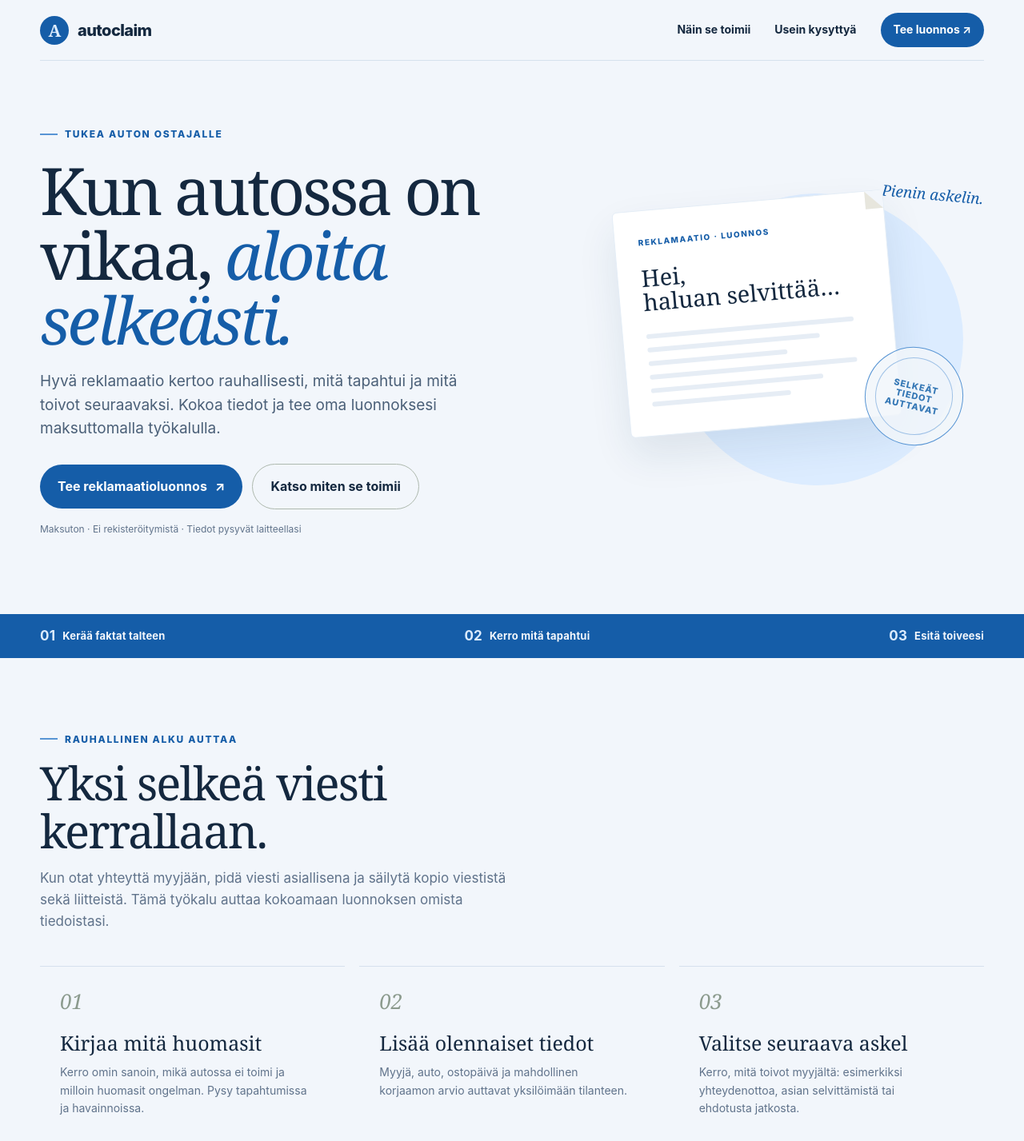
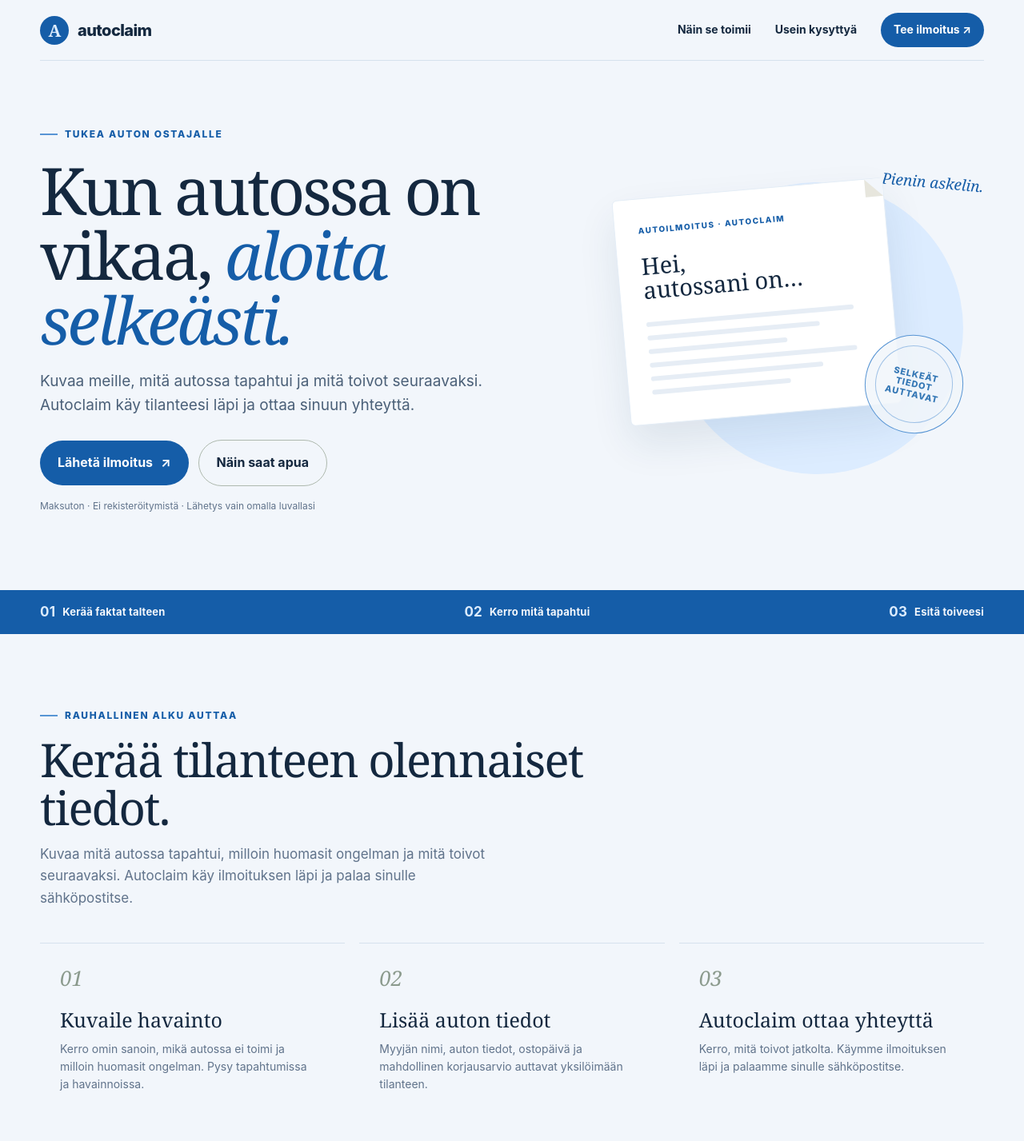
Before and after one commit to bpetters789/Autoclaim-rekkula, a plain HTML site: page index.html in a window 1280 px wide. Shown: the top 1427 px of the page at 80% size. Drawn offline with Linux system fonts and the light colour scheme.

Commit message:
Align consumer site copy with submitted form

```diff
--- a/index.html
+++ b/index.html
@@ -16,7 +16,7 @@
 <body>
   <header class="wrap top">
     <a class="brand" href="#alku" aria-label="Autoclaim etusivu"><span class="mark">A</span>autoclaim</a>
-    <nav aria-label="Päänavigaatio"><a href="#ohje">Näin se toimii</a><a href="#ukk">Usein kysyttyä</a><a class="nav-cta" href="#luonnos">Tee luonnos <span aria-hidden="true">↗</span></a></nav>
+    <nav aria-label="Päänavigaatio"><a href="#ohje">Näin se toimii</a><a href="#ukk">Usein kysyttyä</a><a class="nav-cta" href="#ilmoitus">Tee ilmoitus <span aria-hidden="true">↗</span></a></nav>
   </header>
   <main id="alku">
     <section class="hero">
@@ -24,16 +24,16 @@
         <div>
           <div class="kicker">Tukea auton ostajalle</div>
           <h1>Kun autossa on vikaa, <em>aloita selkeästi.</em></h1>
-          <p class="intro">Hyvä reklamaatio kertoo rauhallisesti, mitä tapahtui ja mitä toivot seuraavaksi. Kokoa tiedot ja tee oma luonnoksesi maksuttomalla työkalulla.</p>
-          <div class="actions"><a class="button" href="#luonnos">Tee reklamaatioluonnos <span aria-hidden="true">↗</span></a><a class="button outline" href="#ohje">Katso miten se toimii</a></div>
-          <p class="micro">Maksuton · Ei rekisteröitymistä · Tiedot pysyvät laitteellasi</p>
+          <p class="intro">Kuvaa meille, mitä autossa tapahtui ja mitä toivot seuraavaksi. Autoclaim käy tilanteesi läpi ja ottaa sinuun yhteyttä.</p>
+          <div class="actions"><a class="button" href="#ilmoitus">Lähetä ilmoitus <span aria-hidden="true">↗</span></a><a class="button outline" href="#ohje">Näin saat apua</a></div>
+          <p class="micro">Maksuton · Ei rekisteröitymistä · Lähetys vain omalla luvallasi</p>
         </div>
-        <div class="hero-art" aria-hidden="true"><div class="sun"></div><div class="little-note">Pienin askelin.</div><div class="paper-card"><div class="paper-eyebrow">REKLAMAATIO · LUONNOS</div><h3>Hei,<br>haluan selvittää…</h3><div class="paper-line"></div><div class="paper-line mid"></div><div class="paper-line short"></div><div class="paper-line"></div><div class="paper-line mid"></div><div class="paper-line short"></div></div><div class="stamp"><span>SELKEÄT<br>TIEDOT<br>AUTTAVAT</span></div></div>
+        <div class="hero-art" aria-hidden="true"><div class="sun"></div><div class="little-note">Pienin askelin.</div><div class="paper-card"><div class="paper-eyebrow">AUTOILMOITUS · AUTOCLAIM</div><h3>Hei,<br>autossani on…</h3><div class="paper-line"></div><div class="paper-line mid"></div><div class="paper-line short"></div><div class="paper-line"></div><div class="paper-line mid"></div><div class="paper-line short"></div></div><div class="stamp"><span>SELKEÄT<br>TIEDOT<br>AUTTAVAT</span></div></div>
       </div>
     </section>
     <div class="ticker"><div class="wrap"><span><b>01</b> Kerää faktat talteen</span><span><b>02</b> Kerro mitä tapahtui</span><span><b>03</b> Esitä toiveesi</span></div></div>
-    <section class="section" id="ohje"><div class="wrap"><div class="section-head"><div class="kicker">Rauhallinen alku auttaa</div><h2>Yksi selkeä viesti kerrallaan.</h2><p>Kun otat yhteyttä myyjään, pidä viesti asiallisena ja säilytä kopio viestistä sekä liitteistä. Tämä työkalu auttaa kokoamaan luonnoksen omista tiedoistasi.</p></div><div class="steps"><article class="step"><div class="step-number">01</div><h3>Kirjaa mitä huomasit</h3><p>Kerro omin sanoin, mikä autossa ei toimi ja milloin huomasit ongelman. Pysy tapahtumissa ja havainnoissa.</p></article><article class="step"><div class="step-number">02</div><h3>Lisää olennaiset tiedot</h3><p>Myyjä, auto, ostopäivä ja mahdollinen korjaamon arvio auttavat yksilöimään tilanteen.</p></article><article class="step"><div class="step-number">03</div><h3>Valitse seuraava askel</h3><p>Kerro, mitä toivot myyjältä: esimerkiksi yhteydenottoa, asian selvittämistä tai ehdotusta jatkosta.</p></article></div></div></section>
-    <section class="draft-section" id="luonnos"><div class="wrap draft-layout"><aside class="draft-aside"><div class="kicker">Apua auton ostajalle</div><h2>Kerro tilanteestasi.</h2><p>Lähetä meille tiedot autosta ja huomaamastasi viasta. Autoclaim käy asian läpi ja ottaa sinuun yhteyttä sähköpostitse.</p><div class="privacy-note"><span class="lock" aria-hidden="true">✓</span><div><strong>Tiedot toimitetaan turvallisesti</strong>Lomake välittää tietosi Autoclaimille Supabasen kautta. Lähetämme ilmoituksen käsittelijälle sähköpostitse.</div></div></aside>
+    <section class="section" id="ohje"><div class="wrap"><div class="section-head"><div class="kicker">Rauhallinen alku auttaa</div><h2>Kerää tilanteen olennaiset tiedot.</h2><p>Kuvaa mitä autossa tapahtui, milloin huomasit ongelman ja mitä toivot seuraavaksi. Autoclaim käy ilmoituksen läpi ja palaa sinulle sähköpostitse.</p></div><div class="steps"><article class="step"><div class="step-number">01</div><h3>Kuvaile havainto</h3><p>Kerro omin sanoin, mikä autossa ei toimi ja milloin huomasit ongelman. Pysy tapahtumissa ja havainnoissa.</p></article><article class="step"><div class="step-number">02</div><h3>Lisää auton tiedot</h3><p>Myyjän nimi, auton tiedot, ostopäivä ja mahdollinen korjausarvio auttavat yksilöimään tilanteen.</p></article><article class="step"><div class="step-number">03</div><h3>Autoclaim ottaa yhteyttä</h3><p>Kerro, mitä toivot jatkolta. Käymme ilmoituksen läpi ja palaamme sinulle sähköpostitse.</p></article></div></div></section>
+    <section class="draft-section" id="ilmoitus"><div class="wrap draft-layout"><aside class="draft-aside"><div class="kicker">Apua auton ostajalle</div><h2>Kerro tilanteestasi.</h2><p>Lähetä meille tiedot autosta ja huomaamastasi viasta. Autoclaim käy asian läpi ja ottaa sinuun yhteyttä sähköpostitse.</p><div class="privacy-note"><span class="lock" aria-hidden="true">✓</span><div><strong>Ilmoitus lähetetään sähköpostitse</strong>Lomake välittää tietosi Supabasen kautta Autoclaimille asian käsittelyä varten.</div></div></aside>
       <div class="form-card"><h3>Reklamaation tiedot</h3><p class="hint">Täytä tähdellä merkityt kohdat. Voit jättää arvion ulkopuolelle jäävät kentät tyhjiksi.</p><form id="complaintForm">
         <div class="group"><div class="group-title">Yhteystietosi</div><div class="fields"><div class="field"><label for="name">Nimesi *</label><input id="name" name="name" autocomplete="name" maxlength="120" required></div><div class="field"><label for="email">Sähköpostisi *</label><input id="email" name="email" type="email" autocomplete="email" maxlength="254" required></div><div class="field"><label for="phone">Puhelin</label><input id="phone" name="phone" type="tel" autocomplete="tel" maxlength="40"></div><div class="field"><label for="dealer">Autoliikkeen nimi *</label><input id="dealer" name="dealer" maxlength="160" required></div></div></div>
         <div class="group"><div class="group-title">Auto</div><div class="fields"><div class="field"><label for="car">Merkki ja malli *</label><input id="car" name="car" placeholder="Esim. Toyota Corolla" maxlength="160" required></div><div class="field"><label for="registration">Rekisterinumero</label><input id="registration" name="registration" autocomplete="off" maxlength="24"></div><div class="field"><label for="purchase">Ostopäivä</label><input id="purchase" name="purchase" type="date"></div><div class="field"><label for="mileage">Kilometrit vian ilmetessä</label><input id="mileage" name="mileage" type="number" min="0" max="1000000" inputmode="numeric"></div></div></div>
```
